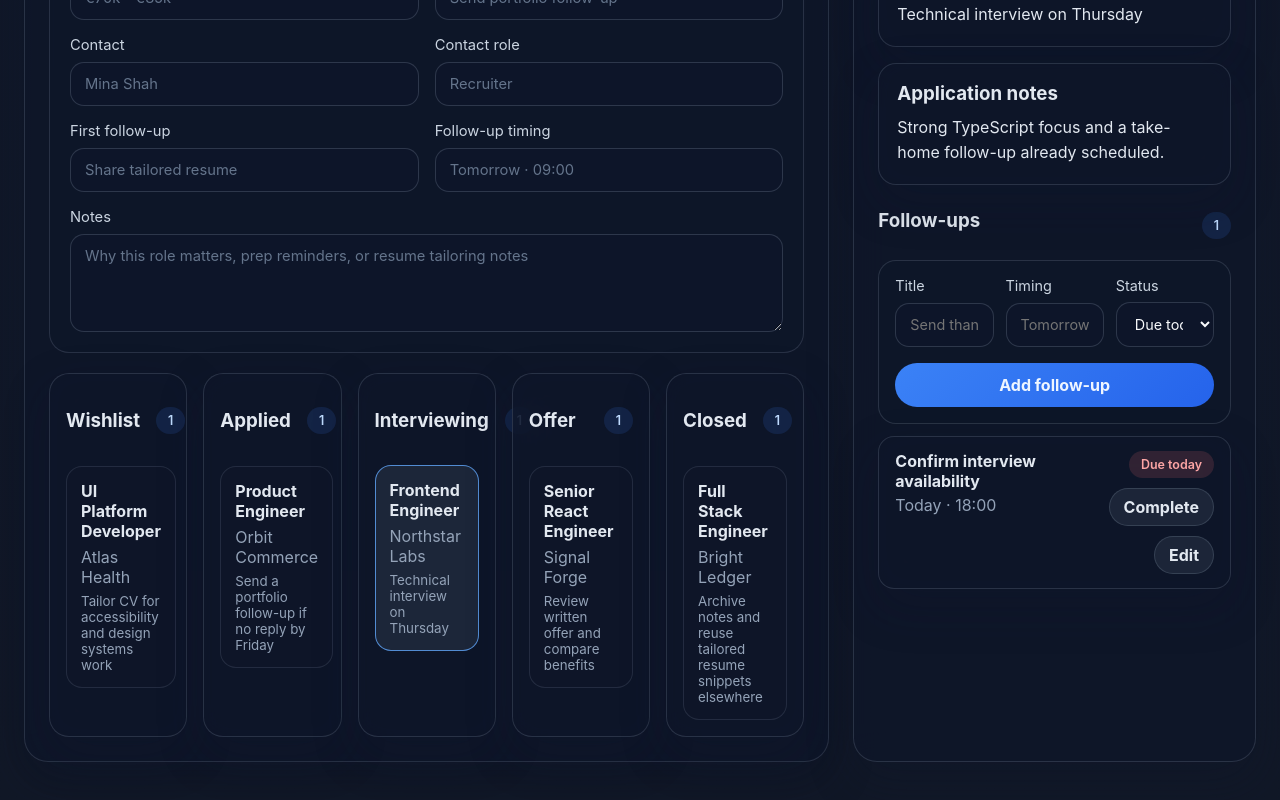
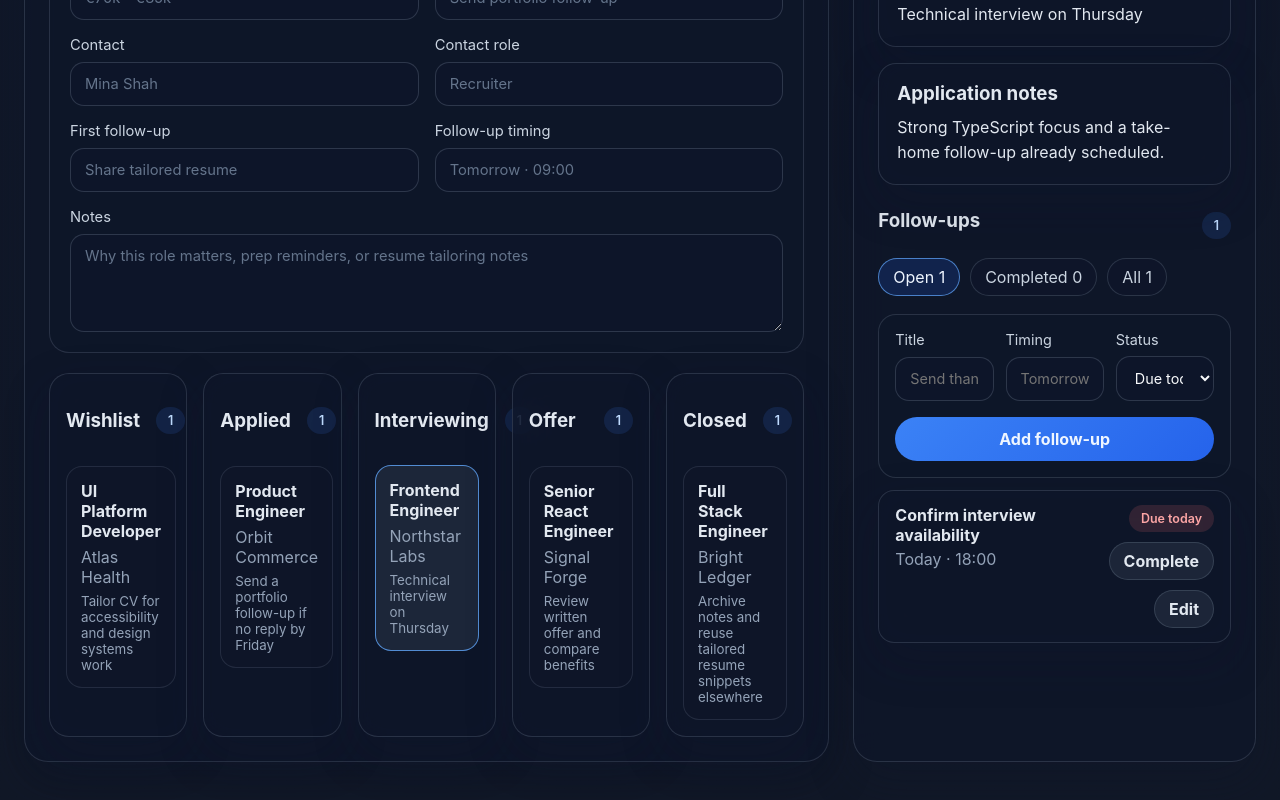
Before and after one commit to RivkindLeon/job-tracker, a React (Vite) app: page / in a window 1280 px wide. Shown: the part 840-1640 px from the top of the page. Built offline with nearby package versions, Linux system fonts and the light colour scheme; the HTML template or start-up script is replaced by a standard one.

Commit message:
Add follow-up status filtering (#8)

```diff
--- a/src/App.css
+++ b/src/App.css
@@ -364,6 +364,33 @@ select {
   margin-top: 24px;
 }
 
+.follow-up-filter-bar {
+  display: flex;
+  flex-wrap: wrap;
+  gap: 10px;
+  margin: 16px 0 0;
+}
+
+.filter-chip {
+  border: 1px solid rgba(148, 163, 184, 0.22);
+  border-radius: 999px;
+  padding: 8px 14px;
+  background: rgba(15, 23, 42, 0.62);
+  color: #cbd5e1;
+  cursor: pointer;
+  transition:
+    border-color 150ms ease,
+    background 150ms ease,
+    color 150ms ease;
+}
+
+.filter-chip:hover,
+.filter-chip.active {
+  border-color: rgba(96, 165, 250, 0.72);
+  background: rgba(37, 99, 235, 0.18);
+  color: #eff6ff;
+}
+
 .follow-up-item {
   display: flex;
   align-items: flex-start;
@@ -482,6 +509,7 @@ select {
   .detail-edit-form-heading,
   .detail-panel-actions,
   .detail-edit-actions,
+  .follow-up-filter-bar,
   .follow-up-item,
   .follow-up-item-actions,
   .follow-up-edit-actions {
--- a/src/App.tsx
+++ b/src/App.tsx
@@ -55,6 +55,8 @@ type FollowUpFormState = {
   status: Exclude<FollowUpStatus, 'completed'>
 }
 
+type FollowUpFilter = 'all' | 'open' | 'completed'
+
 const defaultFormState: ApplicationFormState = {
   company: '',
   role: '',
@@ -95,6 +97,7 @@ function App() {
   )
   const [followUpEditState, setFollowUpEditState] = useState<FollowUpEditState>(getEmptyFollowUpEditState)
   const [followUpFormState, setFollowUpFormState] = useState<FollowUpFormState>(getEmptyFollowUpFormState)
+  const [followUpFilter, setFollowUpFilter] = useState<FollowUpFilter>('open')
 
   const selectedApplication =
     applicationItems.find((application) => application.id === selectedApplicationId) ??
@@ -130,6 +133,27 @@ function App() {
     (followUp) => followUp.applicationId === selectedApplication?.id,
   )
   const editingFollowUp = selectedFollowUps.find((followUp) => followUp.id === editingFollowUpId) ?? null
+  const followUpSummary = useMemo(() => {
+    const completedCount = selectedFollowUps.filter((followUp) => followUp.status === 'completed').length
+    const openCount = selectedFollowUps.length - completedCount
+
+    return {
+      all: selectedFollowUps.length,
+      open: openCount,
+      completed: completedCount,
+    }
+  }, [selectedFollowUps])
+  const visibleFollowUps = useMemo(() => {
+    if (followUpFilter === 'completed') {
+      return selectedFollowUps.filter((followUp) => followUp.status === 'completed')
+    }
+
+    if (followUpFilter === 'open') {
+      return selectedFollowUps.filter((followUp) => followUp.status !== 'completed')
+    }
+
+    return selectedFollowUps
+  }, [followUpFilter, selectedFollowUps])
 
   const heroMetrics = useMemo(() => {
     const activeApplications = applicationItems.filter((application) => application.stage !== 'Closed').length
@@ -671,6 +695,25 @@ function App() {
                       <span>{selectedFollowUps.length}</span>
                     </div>
 
+                    <div className="follow-up-filter-bar" aria-label="Filter follow-ups by status">
+                      {(
+                        [
+                          ['open', `Open ${followUpSummary.open}`],
+                          ['completed', `Completed ${followUpSummary.completed}`],
+                          ['all', `All ${followUpSummary.all}`],
+                        ] as const
+                      ).map(([value, label]) => (
+                        <button
+                          key={value}
+                          type="button"
+                          className={`filter-chip ${followUpFilter === value ? 'active' : ''}`}
+                          onClick={() => setFollowUpFilter(value)}
+                        >
+                          {label}
+                        </button>
+                      ))}
+                    </div>
+
                     <form className="follow-up-create-form" onSubmit={handleCreateFollowUp}>
                       <div className="follow-up-create-fields">
                         <label>
@@ -716,8 +759,8 @@ function App() {
                       </button>
                     </form>
 
-                    {selectedFollowUps.length > 0 ? (
-                      selectedFollowUps.map((followUp) => {
+                    {visibleFollowUps.length > 0 ? (
+                      visibleFollowUps.map((followUp) => {
                         const isEditingFollowUp = followUp.id === editingFollowUpId
 
                         return isEditingFollowUp ? (
@@ -799,7 +842,11 @@ function App() {
                         )
                       })
                     ) : (
-                      <p className="empty-state">No follow-ups logged for this application yet.</p>
+                      <p className="empty-state">
+                        {selectedFollowUps.length === 0
+                          ? 'No follow-ups logged for this application yet.'
+                          : `No ${followUpFilter} follow-ups in this view yet.`}
+                      </p>
                     )}
                   </div>
                 </>
```
